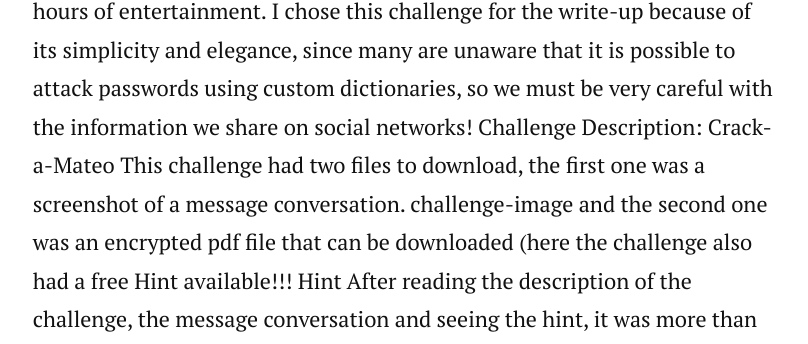
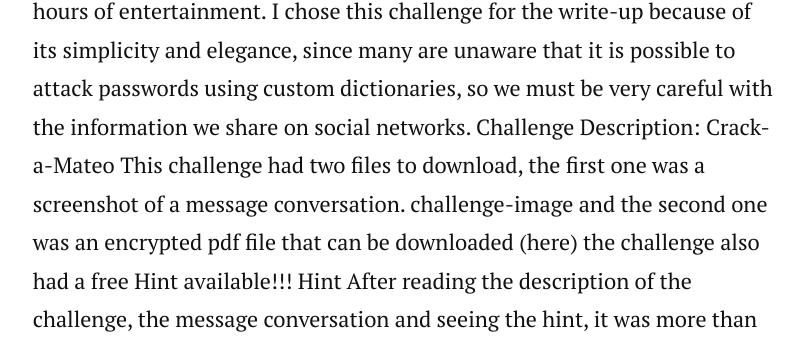
Before and after one commit to leonuz/leonuz.github.io, a Jekyll site: the page built from index.html, in a window 1280 px wide and 1400 px high, scrolled down 395 px. Shown: the part 341-685 px from the top of the window, without its empty margins (236-1044 px from the left). Built offline with Jekyll 4.4.1, drawn with Linux system fonts in a browser that asks for light colours; nearby versions of some CDN libraries; the list of posts is cut into pages by our own code; some of the changed text lies outside the part shown.

Commit message:
Update 2024-03-23-Crack-a-Mateo.markdown

```diff
--- a/_posts/2024-03-23-Crack-a-Mateo.markdown
+++ b/_posts/2024-03-23-Crack-a-Mateo.markdown
@@ -4,7 +4,7 @@ title:  "Crack-a-Mateo (Crypto Challenge Writeup) -- JerseyCTF IV 2024 "
 date:   2024-03-23
 image: /jersey24/logo.png
 ---
-<p class="intro"><span class="dropcap">O</span>nce again <a href="https://www.jerseyctf.com/">JerceyCTF</a> returns in it's IV edition, with a total of 65 challenges so that players of all categories from beginners to experts could enjoy 24 hours of entertainment. I chose this challenge for the write-up because of its simplicity and elegance, since many are unaware that it is possible to attack passwords using custom dictionaries, so we must be very careful with the information we share on social networks!</p>
+<p class="intro"><span class="dropcap">O</span>nce again <a href="https://www.jerseyctf.com/">JerceyCTF</a> returns in it's IV edition, with a total of 65 challenges so that players of all categories from beginners to experts could enjoy 24 hours of entertainment. I chose this challenge for the write-up because of its simplicity and elegance, since many are unaware that it is possible to attack passwords using custom dictionaries, so we must be very careful with the information we share on social networks.</p>
 
 
 #### Challenge Description:
@@ -21,7 +21,7 @@ This challenge had two files to download, the first one was a screenshot of a me
         <figcaption>challenge-image</figcaption>
 </figure>
 
-and the second one was an encrypted pdf file that can be downloaded ([here](https://github.com/leonuz/CTFs/raw/main/stuff/flag.pdf)
+and the second one was an encrypted pdf file that can be downloaded ([here](https://github.com/leonuz/CTFs/raw/main/stuff/flag.pdf))
 
 the challenge also had a free Hint available!!!
 
```
